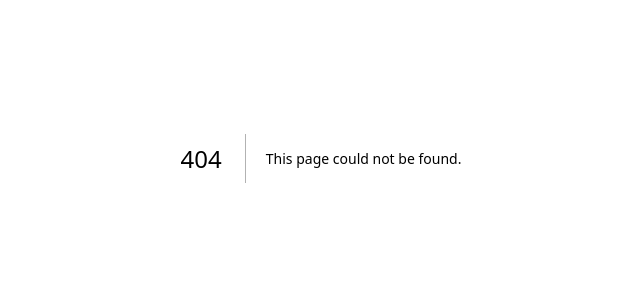
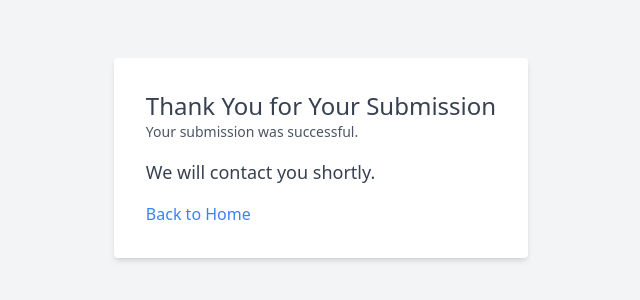
Before and after one commit to Jahswill-web-dev/jjwillminmall, a Next.js app: page /thank-you in a window 1280 px wide. Before the commit this address had no page. Shown: the part 242-542 px from the top of the page, without its empty margins (319-959 px from the left). Built offline with nearby package versions, Linux system fonts and the light colour scheme.

Commit message:
added a thankyou page

```diff
--- a/components/Contact.jsx
+++ b/components/Contact.jsx
@@ -3,6 +3,9 @@ import sendDataToServer from './lib/api';
 import { useForm } from 'react-hook-form';
 import * as yup from 'yup';
 import { yupResolver } from "@hookform/resolvers/yup";
+import { useRouter } from 'next/router';
+
+
 
 const validationSchema = yup.object().shape({
     name: yup.string().required('Name is required'),
@@ -23,6 +26,7 @@ const validationSchema = yup.object().shape({
 
 
 function Contact() {
+    const router = useRouter();
     const { register, handleSubmit, formState: { errors }, reset } = useForm({
         resolver: yupResolver(validationSchema),
     });
@@ -48,6 +52,7 @@ function Contact() {
             if (response.message === "success") {
                 setResponseStatus(true);
                 setStatusMessage("Thank you");
+                router.push('/thank-you');
                 setTimeout(clearSuccessMessage, 9000);
             } else {
                 setResponseStatus(false);
@@ -145,8 +150,8 @@ function Contact() {
                 <button type="submit" className="mb-10 hover:bg-secondary form-btn text-white bg-primary px-8 py-3 text-xl rounded-lg"
                 >Place Your Order
                 </button>
+                {/* {responseStatus ? <div className="text-4xl text-green-600">{statusMessage}</div> : <div className="text-red-600">{statusMessage}</div>} */}
 
-                {responseStatus ? <div className="text-4xl text-green-600">{statusMessage}</div> : <div className="text-red-600">{statusMessage}</div>}
             </form>
         </div>
 
--- /dev/null
+++ b/pages/thank-you.js
@@ -0,0 +1,19 @@
+// pages/thank-you.js
+import Link from 'next/link';
+
+function ThankYouPage() {
+  return (
+    <div className="flex flex-col items-center justify-center min-h-screen bg-gray-100">
+      <div className="bg-white p-8 rounded shadow-md">
+        <h1 className="text-2xl text-gray-700">Thank You for Your Submission</h1>
+        <p className="text-sm text-gray-600">Your submission was successful.</p>
+        <p className="text-lg text-gray-700 mt-4">We will contact you shortly.</p>
+        <Link href="/">
+          <p className="text-blue-500 mt-4 block">Back to Home</p>
+        </Link>
+      </div>
+    </div>
+  );
+}
+
+export default ThankYouPage;
```
